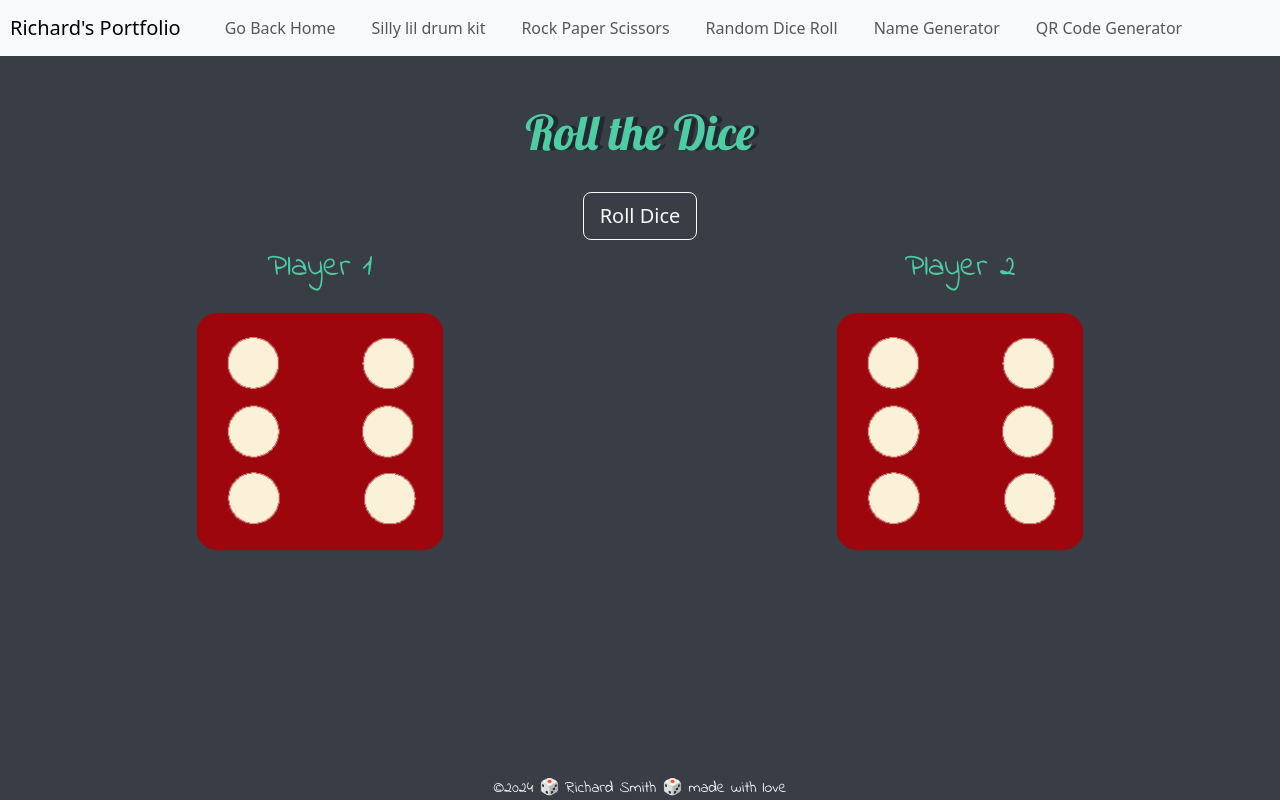
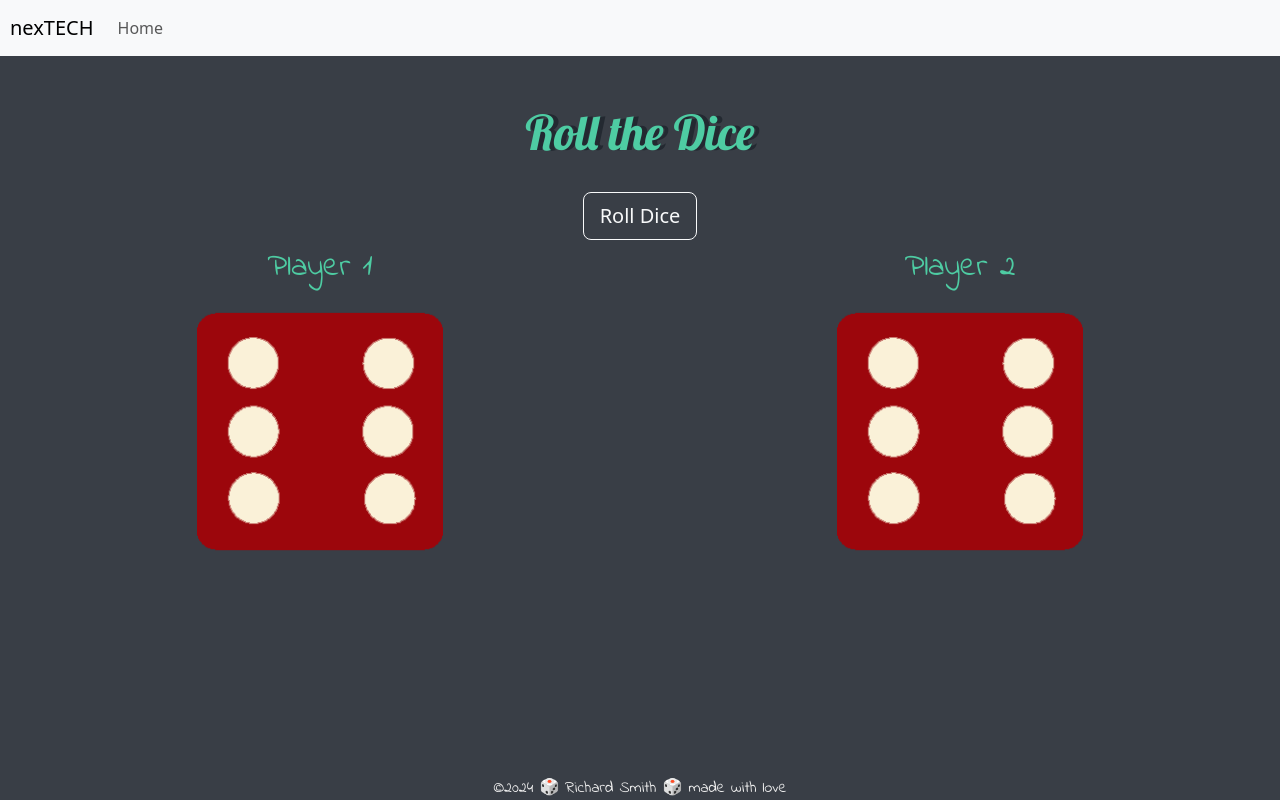
Before and after one commit to mechadaddy/dice, a plain HTML site: page index.html in a window 1280 px wide. Drawn offline with nearby package versions, Linux system fonts and the light colour scheme.

Commit message:
simplify navbar

```diff
--- a/index.html
+++ b/index.html
@@ -14,32 +14,14 @@
   </head>
   <body>
     <nav class="navbar navbar-expand-lg navbar-light bg-light">
-      <a class="navbar-brand" style="padding-left:10px">Richard's Portfolio</a>
+      <a class="navbar-brand" href="https://mechadaddy.github.io/project-list">nexTECH</a>
       <button class="navbar-toggler" type="button" data-toggle="collapse" data-target="#navbarNav" aria-controls="navbarNav" aria-expanded="false" aria-label="Toggle navigation">
         <span class="navbar-toggler-icon"></span>
       </button>
-<!--the navbar-->
       <div class="collapse navbar-collapse" id="navbarNav">
         <ul class="navbar-nav ml-auto">
-<!--each navbar item-->
-          <li class="nav-item" style="padding-left:20px">
-            <a class="nav-link pl-4" href="https://mechadaddy.github.io/project-list/">Go Back Home</a>
-          </li>
-          <li class="nav-item" style="padding-left:20px">
-            <a class="nav-link pl-4" href="https://mechadaddy.github.io/drumkit/">Silly lil drum kit</a>
-          </li>
-          <li class="nav-item" style="padding-left:20px">
-            <a class="nav-link pl-4" href="https://mechadaddy.github.io/rockpaper/">Rock Paper Scissors</a>
-          </li>
-          <li class="nav-item" style="padding-left:20px">
-            <a class="nav-link pl-4" href="https://mechadaddy.github.io/dice/">Random Dice Roll</a>
-          </li>
-          </li>
-          <li class="nav-item" style="padding-left:20px">
-            <a class="nav-link pl-4" href="https://name-gen-q11i.onrender.com/">Name Generator</a>
-          </li>
-          <li class="nav-item" style="padding-left:20px">
-            <a class="nav-link pl-4" href="https://qr-gen-7xd7.onrender.com">QR Code Generator</a>
+          <li class="nav-item">
+            <a class="nav-link" href="https://mechadaddy.github.io/project-list">Home</a>
           </li>
         </ul>
       </div>
```
